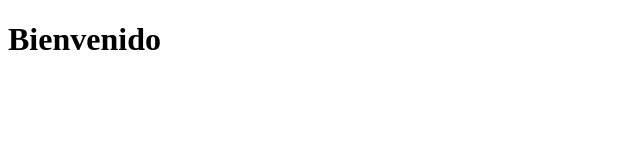
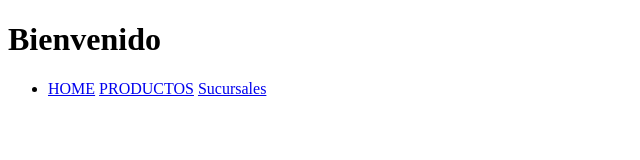
Before and after one commit to juarezga99/otrogit, a website: page index.html in a window 1280 px wide. Shown: the whole page, without its empty margins (0-640 px from the left). Drawn offline with Linux system fonts and the light colour scheme.

Commit message:
Inicio proecto X

```diff
--- a/index.html
+++ b/index.html
@@ -10,5 +10,16 @@
     <h1>
         Bienvenido
     </h1>
+    <nav>
+<ul>
+    <li>
+        <a href="../index.html">HOME</a>
+        <a href="./productos.html">PRODUCTOS</a>
+        <a href="./sucursales.html">Sucursales</a>
+
+    </li>
+</ul>
+
+    </nav>
 </body>
 </html>
```
